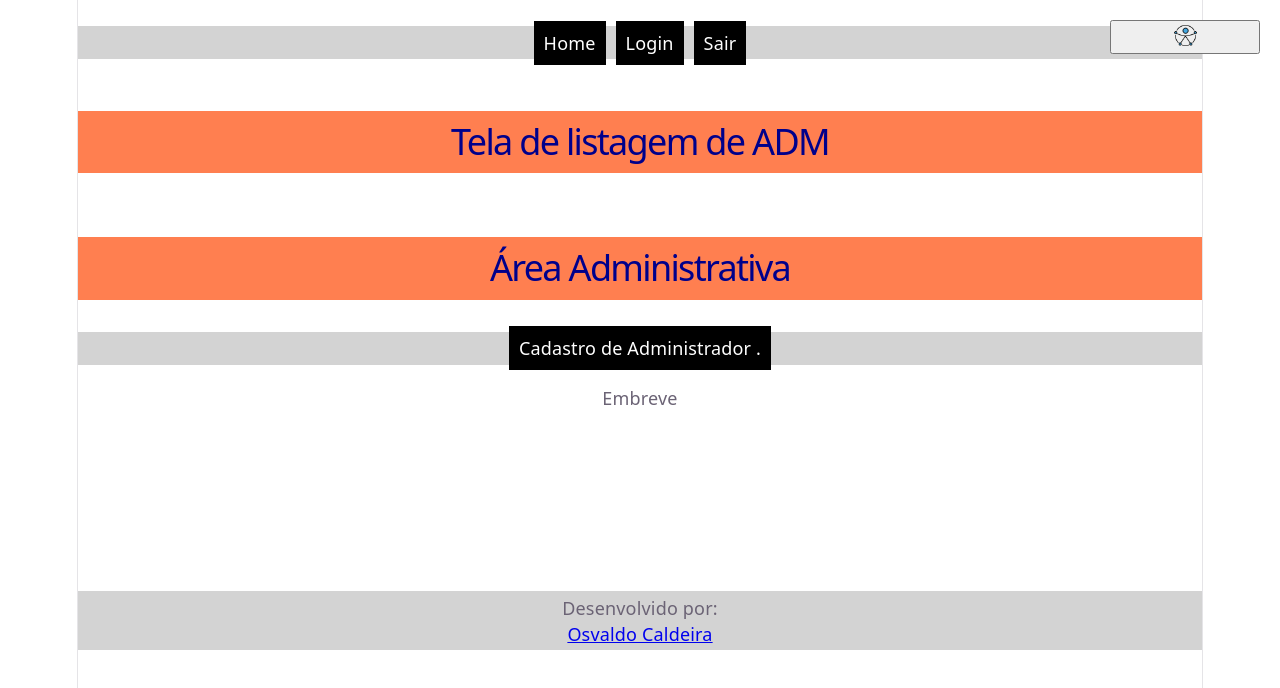
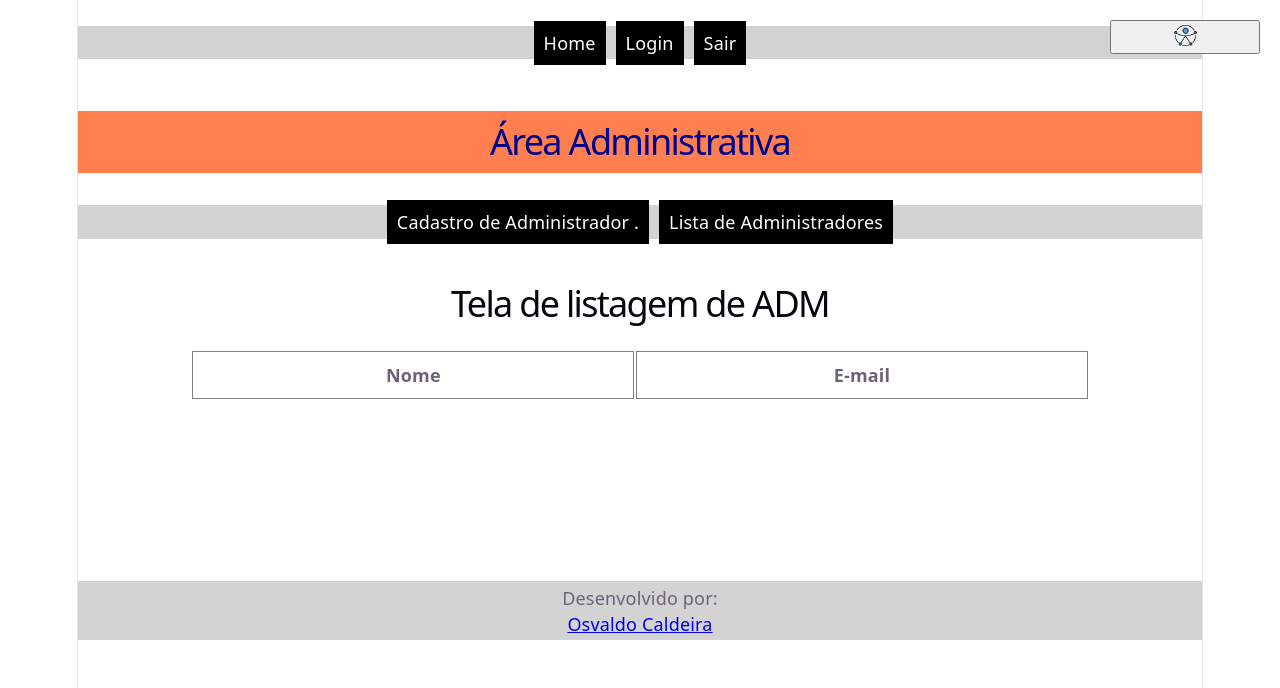
Before and after one commit to isabellesidreira/portal-noticias-react, a React (Vite) app: page /telaListaAdm in a window 1280 px wide. Shown: the top 688 px of the page. Built offline with nearby package versions, Linux system fonts and the light colour scheme.

Commit message:
lista de administradores finalizada

```diff
--- a/src/components/MenuAdm.tsx
+++ b/src/components/MenuAdm.tsx
@@ -11,6 +11,9 @@ return (
     <Link to="/telaCadastroAdm" className="botao-menu">
 Cadastro de Administrador .
     </Link>
+    <Link to="/telaListaAdm" className="botao-menu">
+Lista de Administradores
+    </Link>
 </p>
 </nav></>
 );
--- a/src/pages/TelaListaAdm.tsx
+++ b/src/pages/TelaListaAdm.tsx
@@ -6,14 +6,40 @@ export function TelaListaAdm(){
     const listaAdministradores = buscarAdministradores();
     return(
         <>
-        <h1 className="destaque">
+        <MenuAdm/>
+<h1 >
             Tela de listagem de ADM
         </h1>
         <main id="conteudoPrincipal">
-<MenuAdm/>
-<p>
-    Embreve
-</p>
+<table>
+            <thead>
+
+    <tr>
+        <th>
+            Nome
+        </th>
+        <th>
+            E-mail
+        </th>
+    </tr>
+     </thead>
+     <tbody>
+        {
+            listaAdministradores.map(
+                (administrador: any) => (
+<tr>
+    <td>
+        {administrador.nome}
+    </td>
+    <td>
+        {administrador.email}
+    </td>
+</tr>
+                )
+            )
+        }
+     </tbody>
+</table>
         </main>
         </>
     )
--- a/src/rotas.tsx
+++ b/src/rotas.tsx
@@ -37,7 +37,7 @@ Component: Adm
                 Component: TelaCadastroAdm
             },
             {
-                path: "/TelaListaAdm",
+                path: "/telaListaAdm",
                 Component: TelaListaAdm
             }
         ]
```
